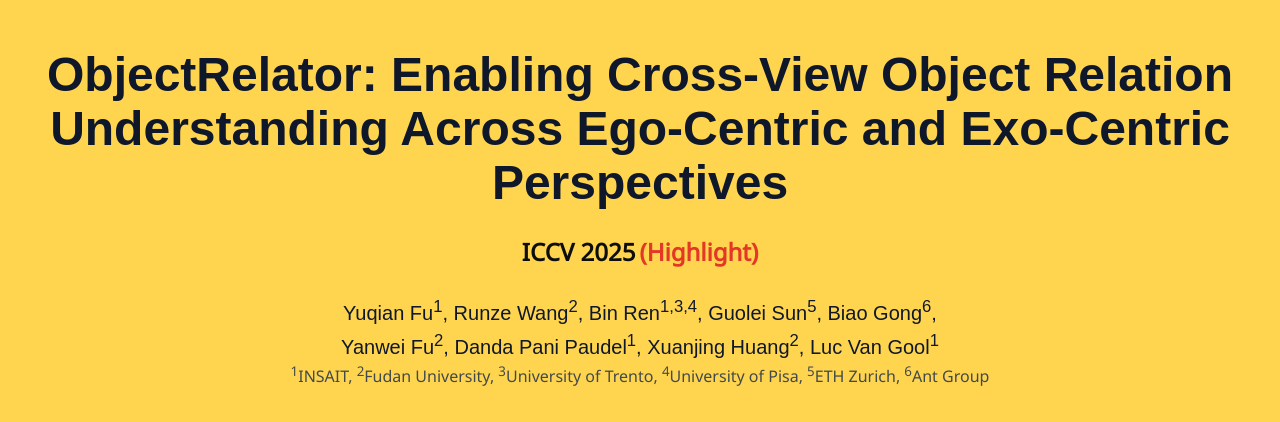
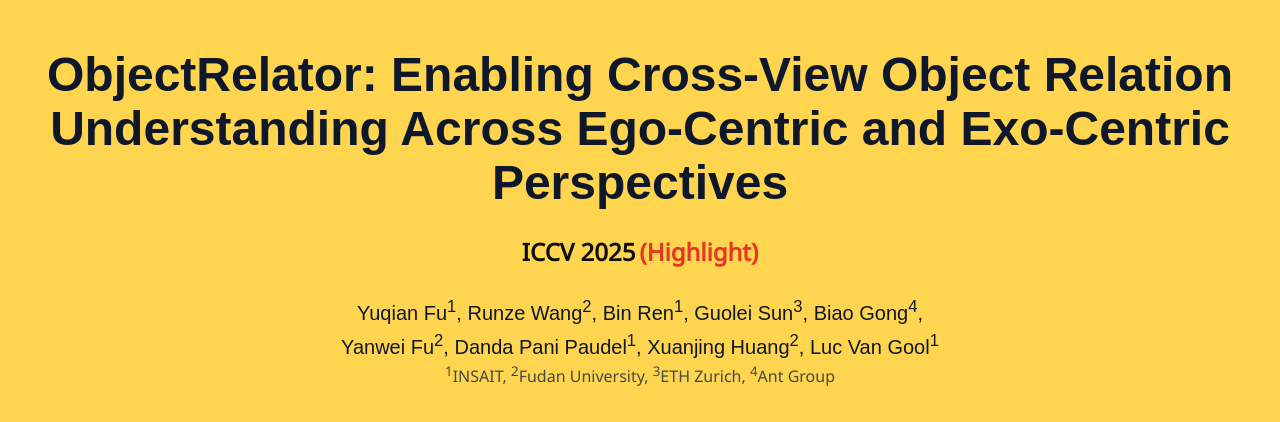
Before and after one commit to insait-institute/ObjectRelator-website, a plain HTML site: page index.html in a window 1280 px wide. Shown: the top 422 px of the page. Drawn offline with nearby package versions, Linux system fonts and the light colour scheme; some icons are missing; a web font is replaced by a local one.

Commit message:
Update index.html

```diff
--- a/index.html
+++ b/index.html
@@ -49,13 +49,13 @@
               <div>Runze Wang<sup>2</sup>, </div>
             </span>
             <span class="author-block">
-              <div>Bin Ren<sup>1,3,4</sup>, </div>
+              <div>Bin Ren<sup>1</sup>, </div>
             </span>
             <span class="author-block">
-              <div>Guolei Sun<sup>5</sup>, </div>
+              <div>Guolei Sun<sup>3</sup>, </div>
             </span>
             <span class="author-block">
-              <div>Biao Gong<sup>6</sup>, </div>
+              <div>Biao Gong<sup>4</sup>, </div>
             </span> <br>
             <span class="author-block">
               <div>Yanwei Fu<sup>2</sup>, </div>
@@ -71,7 +71,7 @@
             </span>
           </div>
 
-          <h2><font color=#424949 size="3"> <sup>1</sup>INSAIT, <sup>2</sup>Fudan University, <sup>3</sup>University of Trento, <sup>4</sup>University of Pisa, <sup>5</sup>ETH Zurich, <sup>6</sup>Ant Group</font></h2>
+          <h2><font color=#424949 size="3"> <sup>1</sup>INSAIT, <sup>2</sup>Fudan University, <sup>3</sup>ETH Zurich, <sup>4</sup>Ant Group</font></h2>
 </font></h2>
           <br>
 
```
